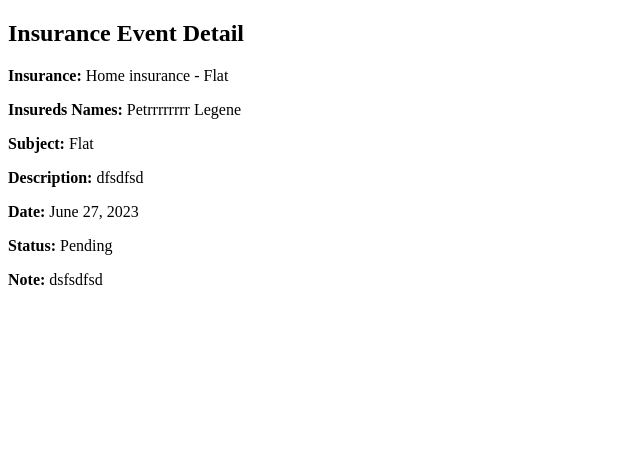
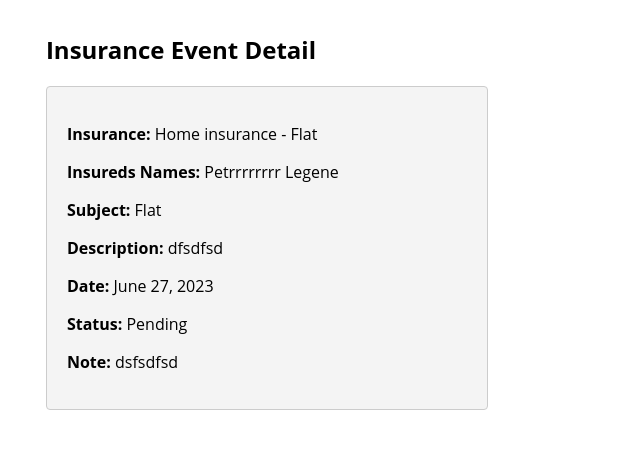
Before and after one commit to PetrLegen88/Insured-Evidence-Django, a Django app: page /insurance_event/5/ in a window 1280 px wide. Shown: the part 73-522 px from the top of the page, without its empty margins (0-640 px from the left). Run offline with Django 4.2, Linux system fonts and the light colour scheme; data comes from the database, SQL or seed files in the repository; both versions use the stored data as it was after the commit.

Commit message:
Apply styles on insurance_event_detail.html and insurance_detail.html.

```diff
--- a/evidence/templates/insurance_event_detail.html
+++ b/evidence/templates/insurance_event_detail.html
@@ -3,9 +3,10 @@
 {% block title %}Insurance Event Detail{% endblock %}
 
 {% block content %}
+
+  <div class="insurance-event-detail">
     <h2 class="insurance-event-detail-h">Insurance Event Detail</h2>
-  <div class="insurance-event-detail">
-
+    <div class="insurance-event-info">
           <p><strong>Insurance:</strong> {{ event.insurance.get_type_display }} - {{ event.insurance.subject }}</p>
           <p><strong>Insureds Names:</strong> {% for insured in event.insurance.insurance.all %}
               {{ insured.first_name }} {{ insured.last_name }}{% if not forloop.last %}, {% endif %}
@@ -16,4 +17,5 @@
           <p><strong>Status:</strong> {{ event.get_status_display }}</p>
           <p><strong>Note:</strong> {{ event.note }}</p>
       </div>
+  </div>
 {% endblock %}
--- a/static/css/style.css
+++ b/static/css/style.css
@@ -365,7 +365,8 @@
 }
 
 
-.insurance-detail {
+.insurance-detail,
+.insurance-event-detail {
   max-width: 40%;
   padding: 1% 0 0 3%;
   border-radius: 8px;
@@ -419,3 +420,23 @@
     justify-content: center;
     margin-top: 3%;
 }
+
+.insurance-detail,
+.insurance-event-detail {
+  font-family: 'Open Sans', sans-serif;
+}
+
+.insurance-h,
+.insurance-event-detail-h {
+  margin-top: 20px;
+}
+
+.insurance-info,
+.insurance-event-info {
+  margin-top: 10px;
+  padding: 20px;
+  border: 1px solid #ccc;
+  border-radius: 4px;
+  max-width: 400px;
+  background-color: #f4f4f4;
+}
```
Also changed, not shown: db.sqlite3. Lines whose indentation alone changed are shown as unchanged.
